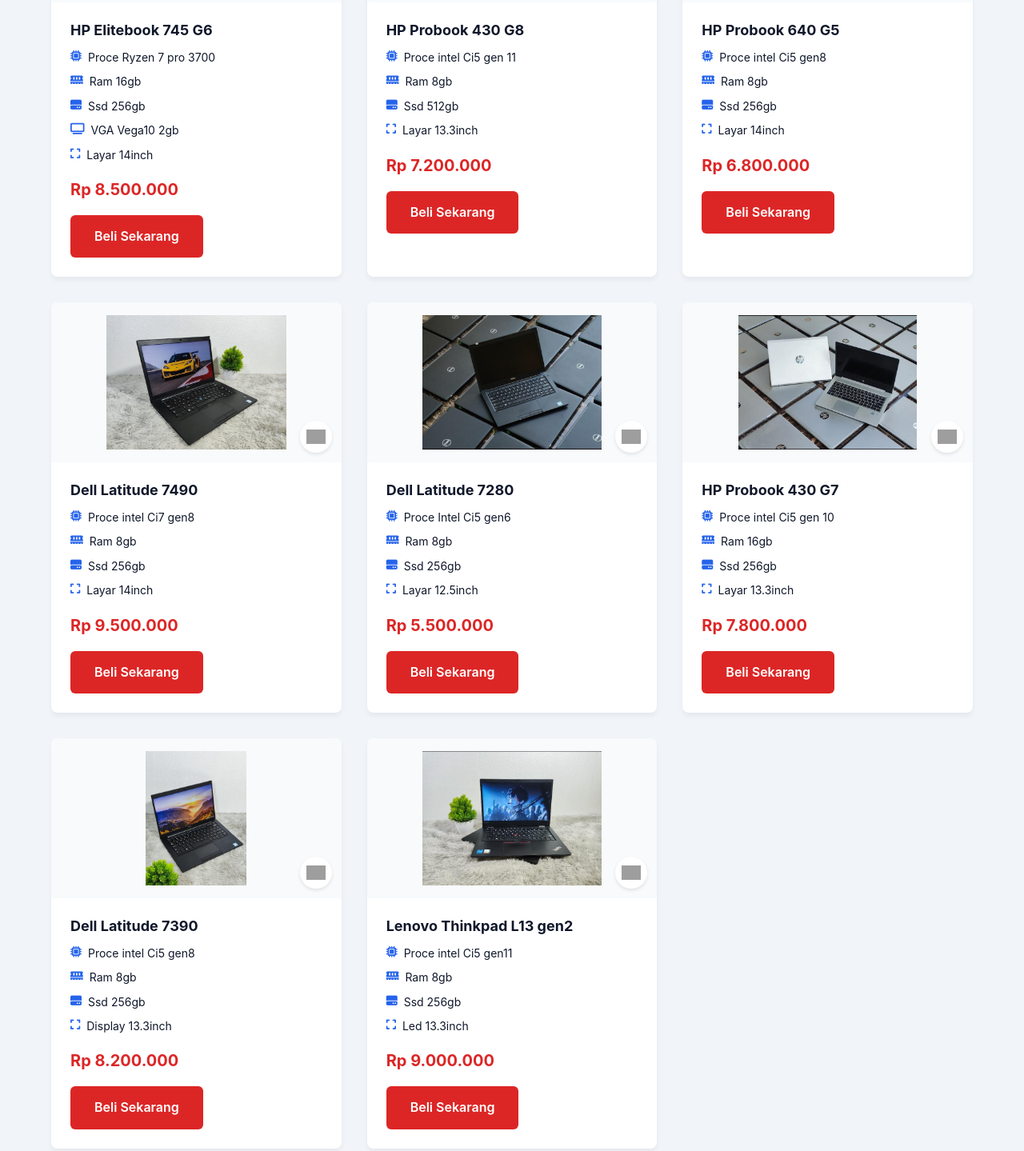
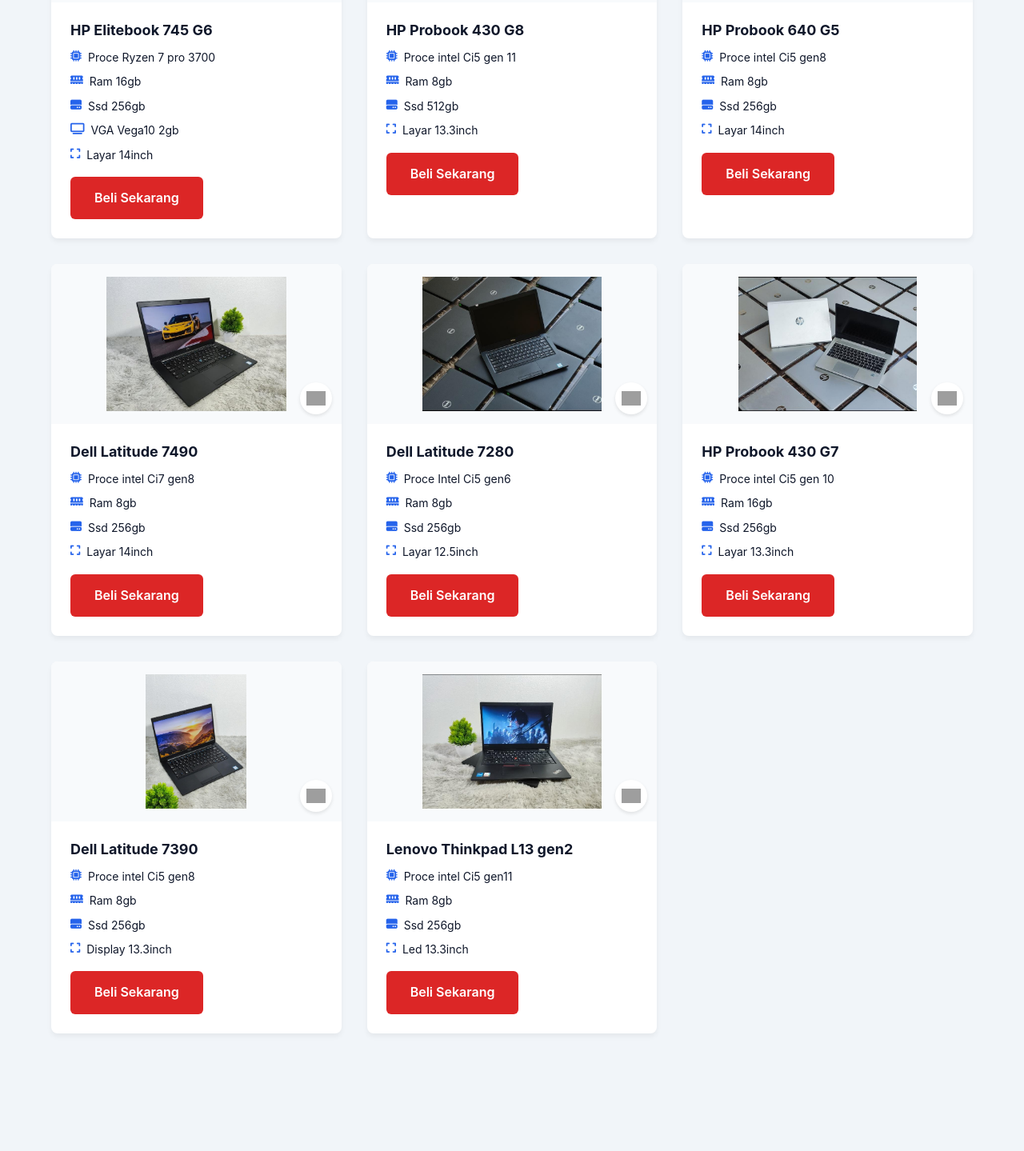
Before and after one commit to piscok19/V_TECHsh, a plain HTML site: page index.html in a window 1280 px wide. Shown: the part 2343-3782 px from the top of the page at 80% size. Drawn offline with Linux system fonts and the light colour scheme; grey boxes are pictures that could not be loaded.

Commit message:
Update index.html

```diff
--- a/index.html
+++ b/index.html
@@ -888,7 +888,6 @@
                             <li><i class="fas fa-tv"></i> VGA Vega10 2gb</li>
                             <li><i class="fas fa-expand"></i> Layar 14inch</li>
                         </ul>
-                        <span class="product-price">Rp 8.500.000</span>
                         <a href="https://wa.me/6281358903616?text=Saya%20tertarik%20dengan%20produk%20HP%20Elitebook%20745%20G6" class="btn btn-accent" target="_blank">Beli Sekarang</a>
                     </div>
                 </div>
@@ -912,7 +911,6 @@
                             <li><i class="fas fa-hdd"></i> Ssd 512gb</li>
                             <li><i class="fas fa-expand"></i> Layar 13.3inch</li>
                         </ul>
-                        <span class="product-price">Rp 7.200.000</span>
                         <a href="https://wa.me/6281358903616?text=Saya%20tertarik%20dengan%20produk%20HP%20Probook%20430%20G8" class="btn btn-accent" target="_blank">Beli Sekarang</a>
                     </div>
                 </div>
@@ -936,7 +934,6 @@
                             <li><i class="fas fa-hdd"></i> Ssd 256gb</li>
                             <li><i class="fas fa-expand"></i> Layar 14inch</li>
                         </ul>
-                        <span class="product-price">Rp 6.800.000</span>
                         <a href="https://wa.me/6281358903616?text=Saya%20tertarik%20dengan%20produk%20HP%20Probook%20640%20G5" class="btn btn-accent" target="_blank">Beli Sekarang</a>
                     </div>
                 </div>
@@ -960,7 +957,6 @@
                             <li><i class="fas fa-hdd"></i> Ssd 256gb</li>
                             <li><i class="fas fa-expand"></i> Layar 14inch</li>
                         </ul>
-                        <span class="product-price">Rp 9.500.000</span>
                         <a href="https://wa.me/6281358903616?text=Saya%20tertarik%20dengan%20produk%20Dell%20Latitude%207490" class="btn btn-accent" target="_blank">Beli Sekarang</a>
                     </div>
                 </div>
@@ -984,7 +980,6 @@
                             <li><i class="fas fa-hdd"></i> Ssd 256gb</li>
                             <li><i class="fas fa-expand"></i> Layar 12.5inch</li>
                         </ul>
-                        <span class="product-price">Rp 5.500.000</span>
                         <a href="https://wa.me/6281358903616?text=Saya%20tertarik%20dengan%20produk%20Dell%20Latitude%207280" class="btn btn-accent" target="_blank">Beli Sekarang</a>
                     </div>
                 </div>
@@ -1008,7 +1003,6 @@
                             <li><i class="fas fa-hdd"></i> Ssd 256gb</li>
                             <li><i class="fas fa-expand"></i> Layar 13.3inch</li>
                         </ul>
-                        <span class="product-price">Rp 7.800.000</span>
                         <a href="https://wa.me/6281358903616?text=Saya%20tertarik%20dengan%20produk%20HP%20Probook%20430%20G7" class="btn btn-accent" target="_blank">Beli Sekarang</a>
                     </div>
                 </div>
@@ -1032,7 +1026,6 @@
                             <li><i class="fas fa-hdd"></i> Ssd 256gb</li>
                             <li><i class="fas fa-expand"></i> Display 13.3inch</li>
                         </ul>
-                        <span class="product-price">Rp 8.200.000</span>
                         <a href="https://wa.me/6281358903616?text=Saya%20tertarik%20dengan%20produk%20Dell%20Latitude%207390" class="btn btn-accent" target="_blank">Beli Sekarang</a>
                     </div>
                 </div>
@@ -1056,7 +1049,6 @@
                             <li><i class="fas fa-hdd"></i> Ssd 256gb</li>
                             <li><i class="fas fa-expand"></i> Led 13.3inch</li>
                         </ul>
-                        <span class="product-price">Rp 9.000.000</span>
                         <a href="https://wa.me/6281358903616?text=Saya%20tertarik%20dengan%20produk%20Lenovo%20Thinkpad%20L13%20gen2" class="btn btn-accent" target="_blank">Beli Sekarang</a>
                     </div>
                 </div>
```
